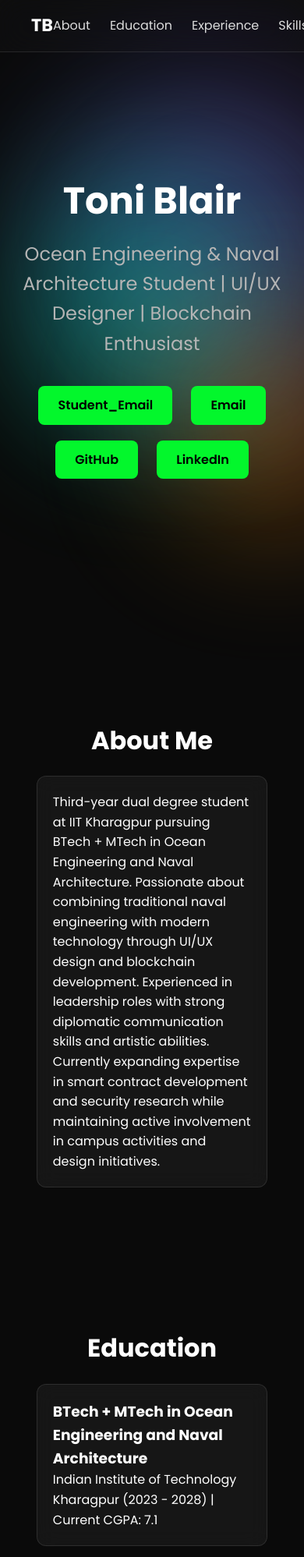
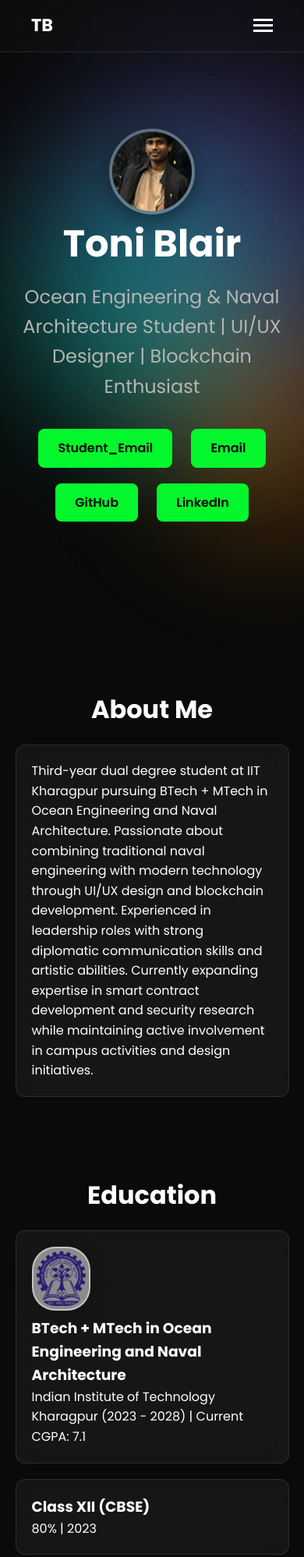
Before and after one commit to toni8283/Toni-Portfolio-WebPage, a plain HTML site: page index.html in a window 390 px wide. Shown: the top 1997 px of the page at 78% size. Drawn offline with Linux system fonts and the light colour scheme.

Commit message:
Update index.html

```diff
--- a/index.html
+++ b/index.html
@@ -66,6 +66,39 @@
       50% { transform: translateY(-30px) translateX(20px); }
     }
 
+    .profile-photo {
+      width: 180px;
+      height: 180px;
+      border-radius: 50%;
+      border: 4px solid rgba(255, 255, 255, 0.3);
+      backdrop-filter: blur(10px);
+      object-fit: cover;
+      box-shadow: 0 8px 25px rgba(0, 0, 0, 0.4);
+      transition: transform 0.3s ease, box-shadow 0.3s ease;
+    }
+
+    .profile-photo:hover {
+      transform: scale(1.05);
+      box-shadow: 0 12px 35px rgba(0, 0, 0, 0.6);
+    }
+
+    .iit-logo {
+      width: 130px;
+      height: auto;
+      padding: 8px;
+      background: rgba(255, 255, 255, 0.495);
+      border-radius: 30px;
+      backdrop-filter: blur(10px);
+      border: 2px solid rgba(255, 255, 255, 0.5);
+      filter: drop-shadow(0 6px 12px rgba(0,0,0,0.3));
+      transition: transform 0.3s ease, box-shadow 0.3s ease;
+    }
+
+    .iit-logo:hover {
+      transform: scale(1.1);
+      box-shadow: 0 10px 20px rgba(0,0,0,0.4);
+    }
+
     /* Navbar */
     nav {
       position: fixed;
@@ -92,6 +125,7 @@
       list-style: none;
       display: flex;
       gap: 25px;
+      transition: all 0.3s ease;
     }
 
     nav ul li a {
@@ -103,6 +137,43 @@
     nav ul li a:hover {
       color: #03f72c;
       font-weight: 600;
+    }
+
+    /* Hamburger menu icon */
+    .hamburger {
+      display: none;
+      flex-direction: column;
+      cursor: pointer;
+      gap: 4px;
+    }
+
+    .hamburger div {
+      width: 25px;
+      height: 3px;
+      background-color: white;
+    }
+
+    /* Mobile Responsive Navbar */
+    @media (max-width: 768px) {
+      nav ul {
+        display: none;
+        flex-direction: column;
+        position: absolute;
+        top: 70px;
+        right: 20px;
+        background: rgba(25,25,25,0.95);
+        border-radius: 8px;
+        padding: 15px;
+        gap: 15px;
+      }
+
+      nav ul.show {
+        display: flex;
+      }
+
+      .hamburger {
+        display: flex;
+      }
     }
 
     /* Hero */
@@ -178,6 +249,41 @@
       font-size: 0.9rem;
       background: rgba(25, 25, 25, 0.7);
     }
+
+    /* Responsive Design */
+    @media (max-width: 768px) {
+      .profile-photo {
+        width: 140px;
+        height: 140px;
+      }
+      .iit-logo {
+        width: 90px;
+        padding: 5px;
+      }
+      section {
+        padding: 50px 8%;
+      }
+    }
+
+    @media (max-width: 480px) {
+      .profile-photo {
+        width: 110px;
+        height: 110px;
+      }
+      .iit-logo {
+        width: 75px;
+        padding: 4px;
+      }
+      section {
+        padding: 40px 5%;
+      }
+      h1 {
+        font-size: 1.8rem;
+      }
+      h2 {
+        font-size: 1.2rem;
+      }
+    }
   </style>
 </head>
 <body>
@@ -190,8 +296,8 @@
 
   <!-- Navbar -->
   <nav>
-    <div class="logo"> TB </div>
-    <ul>
+    <div class="logo">TB</div>
+    <ul id="navLinks">
       <li><a href="#about">About</a></li>
       <li><a href="#education">Education</a></li>
       <li><a href="#experience">Experience</a></li>
@@ -199,10 +305,16 @@
       <li><a href="#projects">Projects</a></li>
       <li><a href="#contact">Contact</a></li>
     </ul>
+    <div class="hamburger" onclick="toggleMenu()">
+      <div></div>
+      <div></div>
+      <div></div>
+    </div>
   </nav>
 
-  <!-- Hero -->
+  <!-- Hero Section -->
   <section class="hero">
+    <img src="toniphoto.jpeg" alt="Toni Blair Photo" class="profile-photo">
     <h1>Toni Blair</h1>
     <h2>Ocean Engineering & Naval Architecture Student | UI/UX Designer | Blockchain Enthusiast</h2>
     <div class="btns">
@@ -213,7 +325,7 @@
     </div>
   </section>
 
-  <!-- About -->
+  <!-- About Section -->
   <section id="about">
     <h2>About Me</h2>
     <div class="card">
@@ -225,6 +337,7 @@
   <section id="education">
     <h2>Education</h2>
     <div class="card">
+      <img src="iitkgp.png" alt="IIT Kharagpur Logo" class="iit-logo">
       <h3>BTech + MTech in Ocean Engineering and Naval Architecture</h3>
       <p>Indian Institute of Technology Kharagpur (2023 - 2028) | Current CGPA: 7.1</p>
     </div>
@@ -299,5 +412,13 @@
   <footer>
     <p>© 2025 Toni Blair | Portfolio Website</p>
   </footer>
+
+  <!-- JS for Hamburger Menu -->
+  <script>
+    function toggleMenu() {
+      const navLinks = document.getElementById('navLinks');
+      navLinks.classList.toggle('show');
+    }
+  </script>
 </body>
 </html>
```
